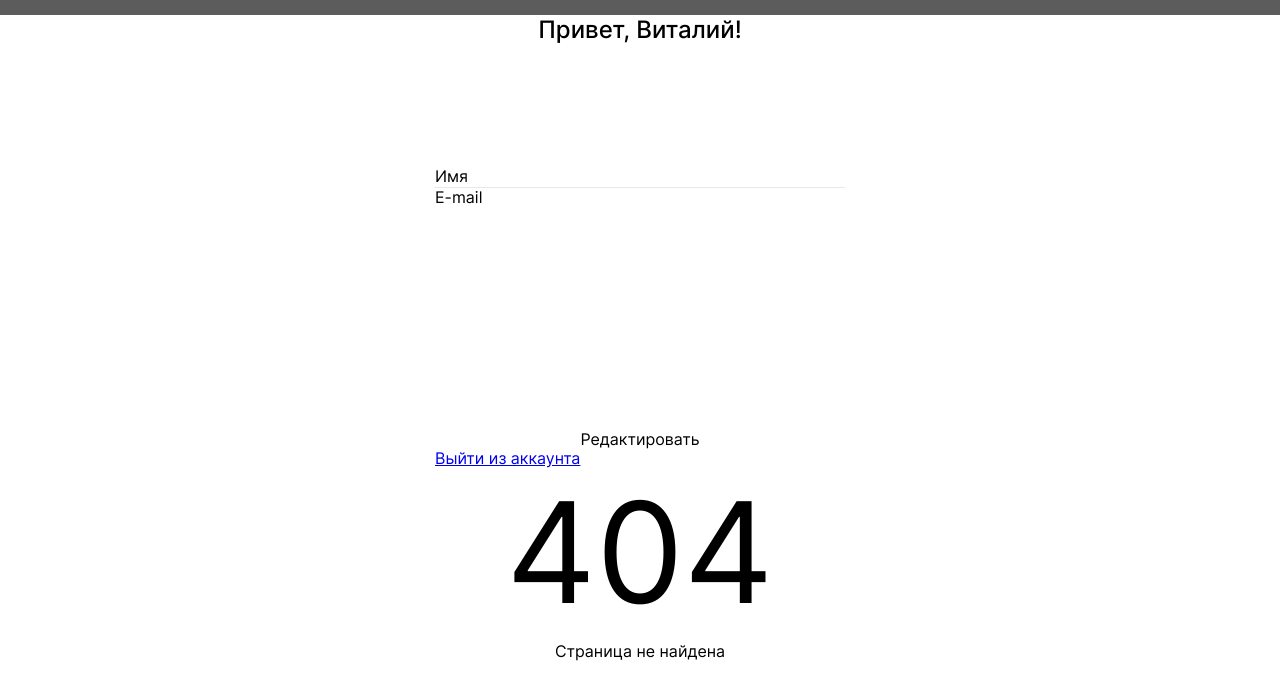
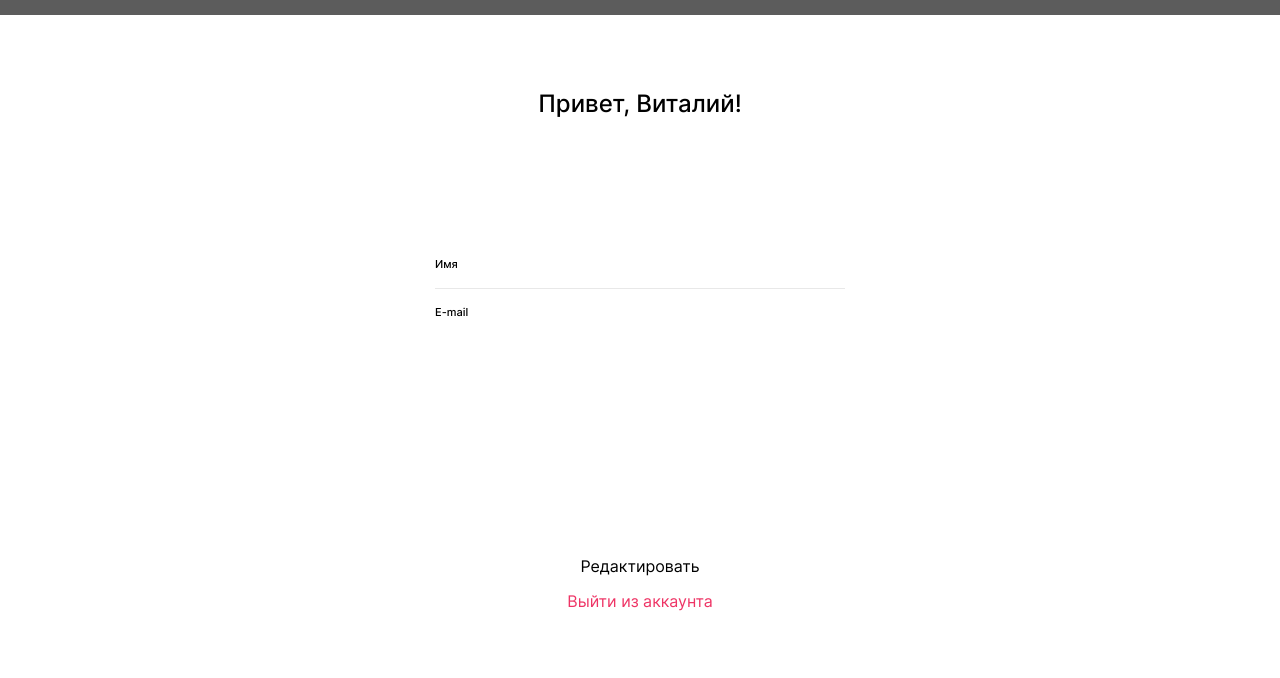
Before and after one commit to George323ru/movies-explorer-frontend, a React app in the folder movies-explorer/: page /profile in a window 1280 px wide. Before the commit this address had no page. Shown: the part 59-737 px from the top of the page. Built offline with nearby package versions, Linux system fonts and the light colour scheme.

Commit message:
feat: make the Profile

```diff
--- a/movies-explorer/src/components/App/App.js
+++ b/movies-explorer/src/components/App/App.js
@@ -15,7 +15,6 @@ const App = () => {
   return (
     <div className="page">
       <Header />
-      <Profile />
       <Switch>
         <Route exact path='/'>
           <Main />
@@ -23,13 +22,16 @@ const App = () => {
         <Route path='/movies'>
           <Movies />
         </Route>
+        <Route path='/profile'>
+          <Profile />
+        </Route>
         <Route path='/sign-in'>
           <Login />
         </Route>
         <Route path='/sign-up'>
           <Register />
         </Route>
-        <Route path="*">
+        <Route path='*'>
           <NotFoundPage />
         </Route>
       </Switch>
--- a/movies-explorer/src/components/Profile/Profile.css
+++ b/movies-explorer/src/components/Profile/Profile.css
@@ -4,6 +4,7 @@
 
 .profile__container {
   margin: 0 auto;
+  padding: 74px 0 70px;
   max-width: 1140px;
   min-width: 320px;
 }
@@ -29,7 +30,7 @@
 .profile__input-field {
   display: flex;
   justify-content: space-between;
-  align-items: flex-start;
+  align-items: center;
   box-sizing: border-box;
   border-bottom: 1px solid #e8e8e8;
 }
@@ -38,11 +39,20 @@
   border-bottom: none;
 }
 
+.profile__label {
+  font-weight: 500;
+  font-size: 11px;
+  line-height: 13px;
+}
+
 .profile__input {
+  padding: 17px 0;
   text-align: right;
   outline: none;
   border: none;
   font-weight: normal;
+  font-size: 11px;
+  line-height: 13px;
 }
 
 .profile__button {
@@ -54,3 +64,10 @@
   background: none;
   cursor: pointer;
 }
+
+.profile__link-logout {
+  margin-top: 16px;
+  text-align: center;
+  text-decoration: none;
+  color: var(--main-color-accent);
+}
```
